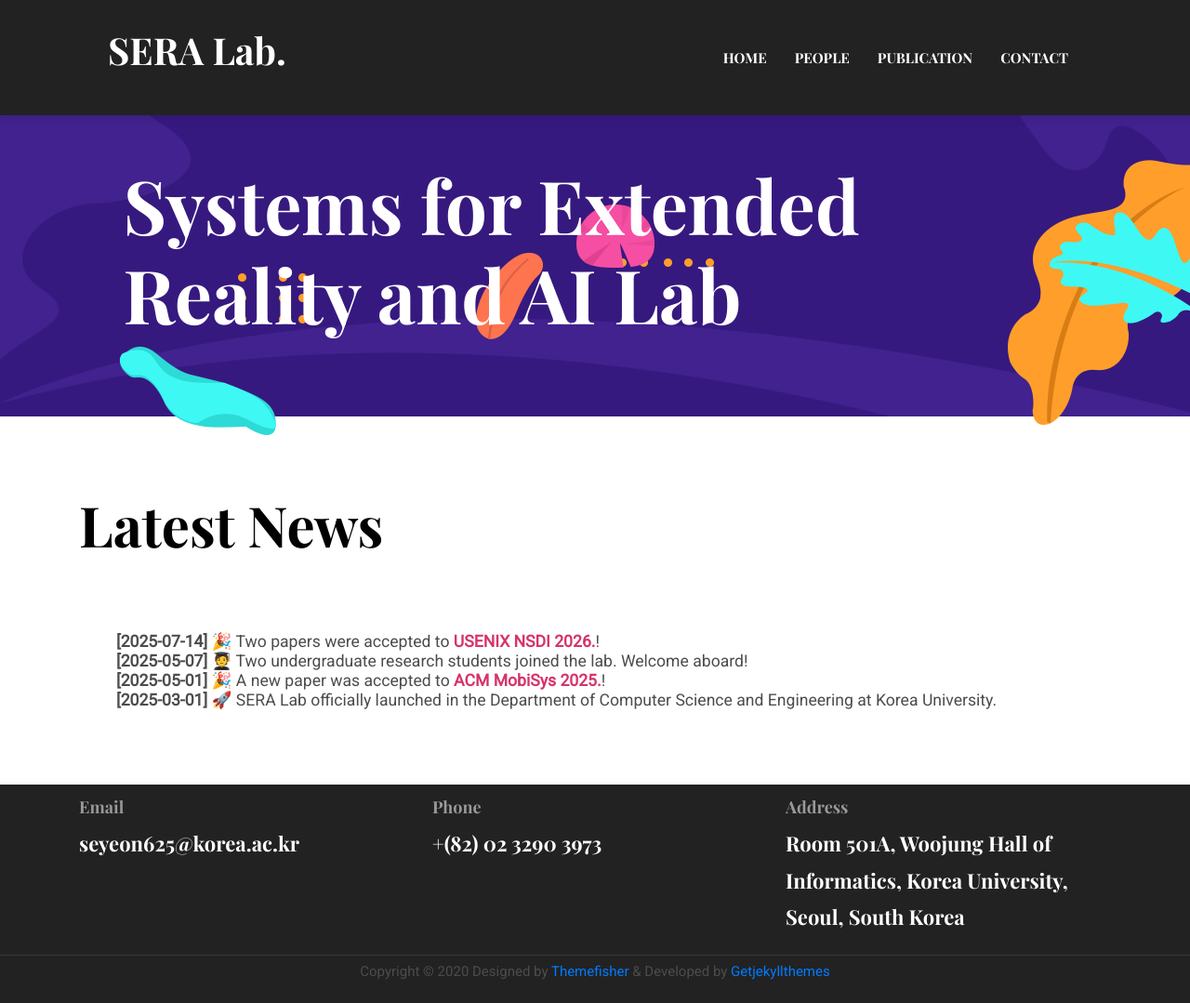
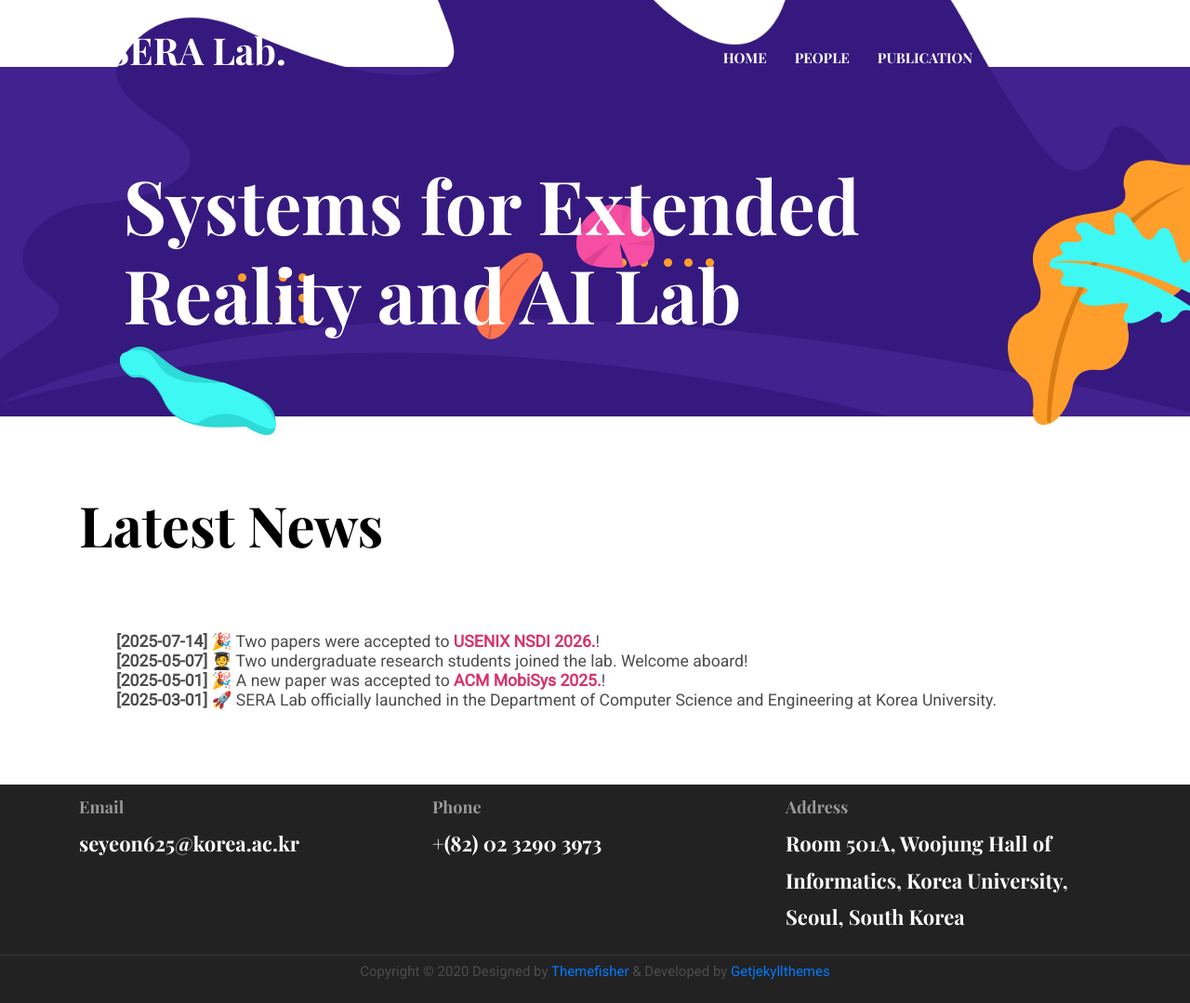
Before and after one commit to seyeon4302/seyeon4302.github.io, a Jekyll site: the page built from index.html, in a window 1280 px wide and 1079 px high. Shown: the whole window at 93% size. Built offline with Jekyll 4.4.1, drawn with Linux system fonts in a browser that asks for light colours.

Commit message:
Update custom.css

```diff
--- a/assets/scss/custom.css
+++ b/assets/scss/custom.css
@@ -1,10 +1,7 @@
 /* ===== [배너만 크림슨] ===== */
-.bg-ku-crimson {
-  background-color: #A6192E !important;
-}
+.bg-ku-crimson { background-color: #A6192E !important; }
 
-.page-title,
-.page-title-alt {
+.page-title, .page-title-alt {
   background-image: none !important;
   background-color: #A6192E !important;
 }
@@ -14,36 +11,35 @@
   padding-bottom: 1.25rem;
 }
 
-/* ===== [헤더는 다크 + 항상 보이게] ===== */
+/* ===== [헤더: 초기 투명 → 스크롤 시 다크] ===== */
 .navigation {
-  background-color: #222 !important;  /* 다크 */
-  z-index: 1030 !important;           /* 배너 위 */
+  position: fixed; top: 0; left: 0; right: 0;
+  z-index: 1030 !important;
+  background: transparent;                   /* 초기: 투명 */
+  transition: background-color .3s ease, box-shadow .3s ease, padding .2s ease;
+  box-shadow: none;
+}
+
+/* 스크롤 후(또는 강제로) 적용될 상태 */
+.navigation.nav-bg {
+  background-color: #222 !important;         /* 다크 */
   box-shadow: 0 2px 10px rgba(0,0,0,.12);
 }
 
-/* 네비게이션 항목 색상 */
-.navbar-dark .navbar-nav .nav-link {
-  color: #fff !important;
-}
+/* 네비 항목 색상 유지 */
+.navbar-dark .navbar-nav .nav-link { color: #fff !important; }
 .navbar-dark .navbar-nav .nav-link:hover,
 .navbar-dark .navbar-nav .nav-link:focus,
-.navbar-dark .navbar-nav .nav-link.active {
-  color: #f8f9fa !important;
-}
+.navbar-dark .navbar-nav .nav-link.active { color: #f8f9fa !important; }
 
-/* ✅ [헤더 높이 살짝 줄이기] */
+/* 헤더 높이 살짝 줄이기 */
 .navigation .navbar {
-  padding-top: 0.3rem !important;     /* 기본은 1rem → 줄임 */
+  padding-top: 0.3rem !important;
   padding-bottom: 0.3rem !important;
 }
+.navbar-brand img { max-height: 40px; }
 
-.navbar-brand img {
-  max-height: 40px; /* 로고 크기 조정 (너무 붙지 않게) */
-}
-
-/* ===== [겹침 방지] ===== */
+/* ===== [겹침 방지: 본문을 헤더 아래로] ===== */
 :root { --navbar-height: 64px; }
-@media (min-width: 992px) {
-  :root { --navbar-height: 72px; }
-}
+@media (min-width: 992px) { :root { --navbar-height: 72px; } }
 body { padding-top: var(--navbar-height); }
```
